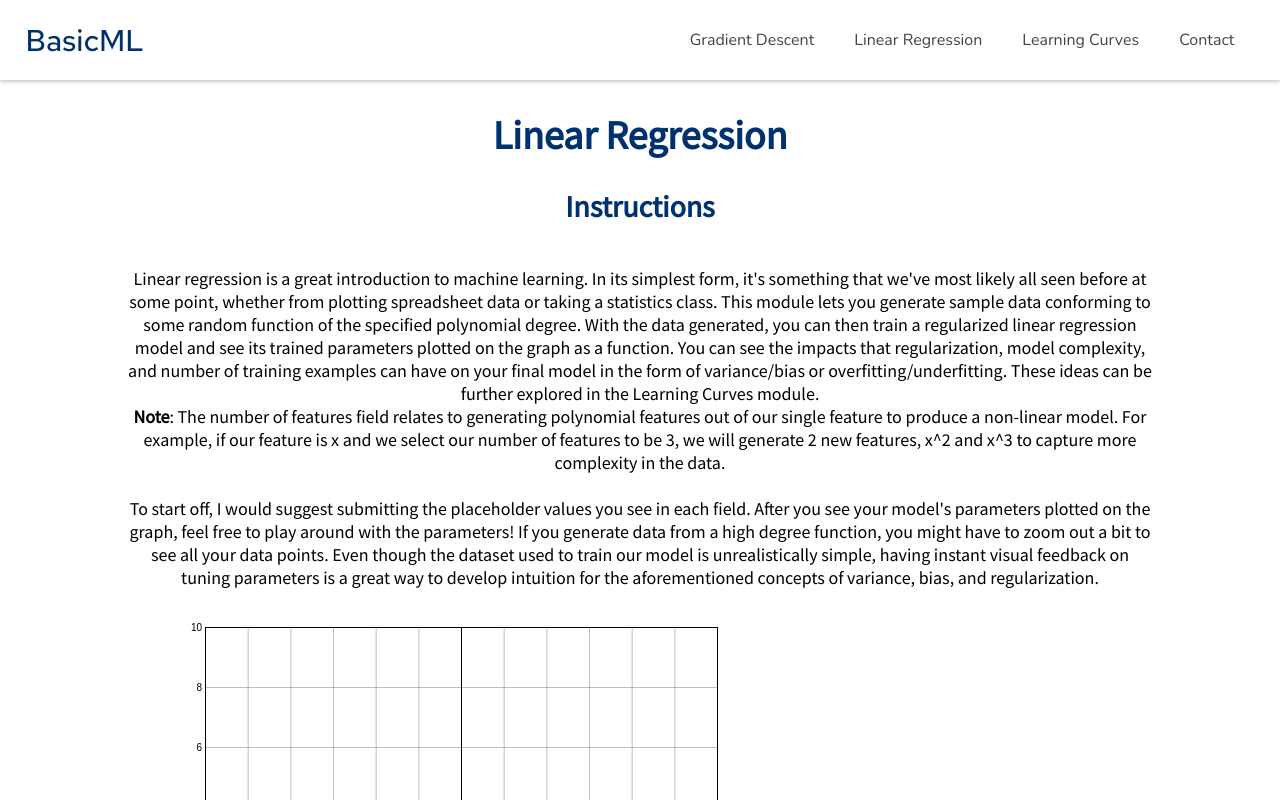
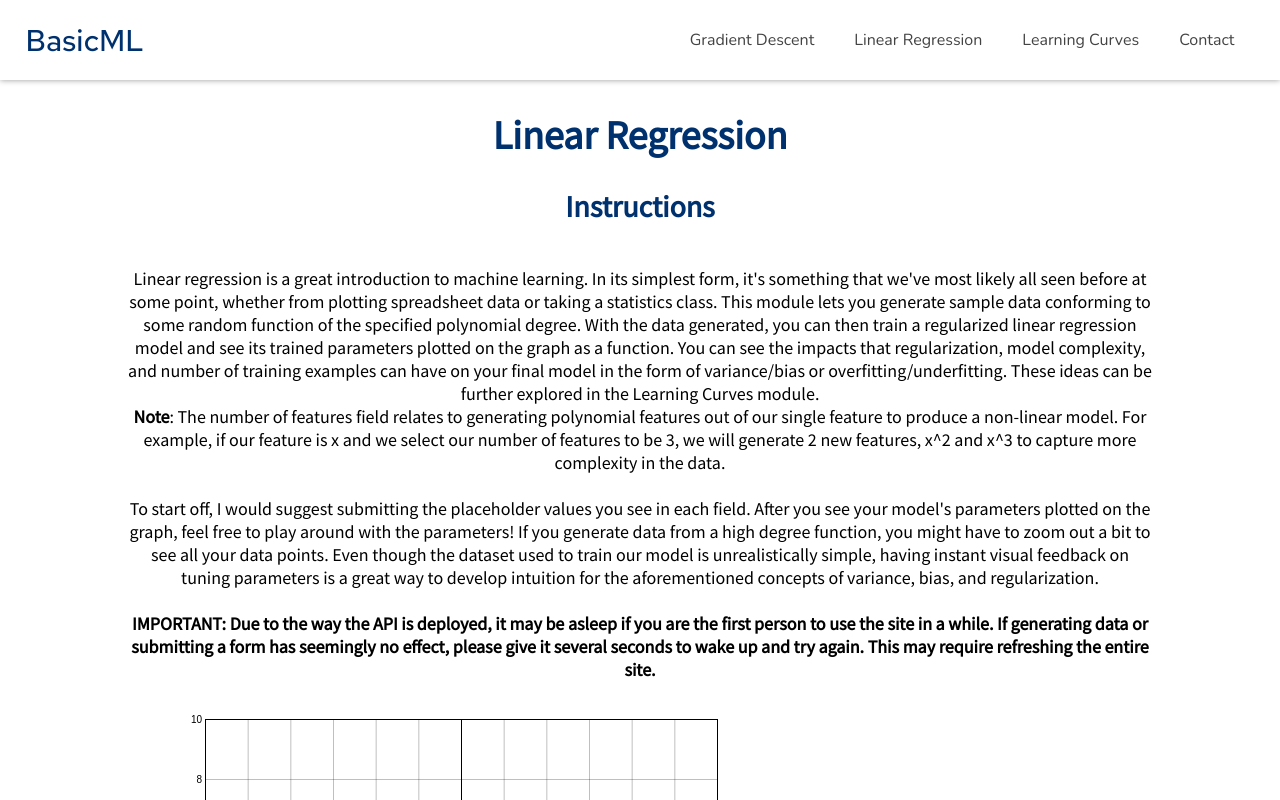
Before and after one commit to daviddzhang/basic-ml, a React (Create React App) app in the folder basic-ml-client/: page /linreg in a window 1280 px wide. Shown: the top 800 px of the page. Built offline with nearby package versions, Linux system fonts and the light colour scheme.

Commit message:
updated api warnings

```diff
--- a/basic-ml-client/src/basic_pages/Home.js
+++ b/basic-ml-client/src/basic_pages/Home.js
@@ -35,7 +35,7 @@ function Home() {
           IMPORTANT: Due to the way the API is deployed, it may be asleep if you
           are the first person to use the site in a while. If generating data or
           submitting a form has seemingly no effect, please give it several
-          seconds to wake up and try again.
+          seconds to wake up and try again. This may require refreshing the entire site.
         </b>
       </p>
     </PageLayout>
--- a/basic-ml-client/src/lcurves/LearningCurves.js
+++ b/basic-ml-client/src/lcurves/LearningCurves.js
@@ -98,8 +98,9 @@ class LearningCurves extends React.Component {
           random polynomial function of the specified degree (displayed in the
           mini plot above the input fields) and create learning curves by
           training a linear regression model with the supplied hyperparameters.
-          The model is trained on a total of 1600 data points with the CV and training scores
-          being calculated at regular intervals from 1 training example to 1600 training examples.
+          The model is trained on a total of 1600 data points with the CV and
+          training scores being calculated at regular intervals from 1 training
+          example to 1600 training examples.
           <br />
           <br />
           To see high bias and an underfitted model manifest itself in learning
@@ -110,8 +111,17 @@ class LearningCurves extends React.Component {
           model, you can keep the same data but use more features than the
           degree of your function and a lower regularization parameter - you
           should see the CV and training scores converging at a much lower cost.
+          <br />
+          <br />
+          <b>
+            IMPORTANT: Due to the way the API is deployed, it may be asleep if
+            you are the first person to use the site in a while. If generating
+            data or submitting a form has seemingly no effect, please give it
+            several seconds to wake up and try again. This may require
+            refreshing the entire site.
+          </b>
         </p>
-        <br/>
+        <br />
         <div className="plot-form-module">
           <FixedDataPlot
             data={this.state.lineData}
--- a/basic-ml-client/src/lin_reg/LinearRegression.js
+++ b/basic-ml-client/src/lin_reg/LinearRegression.js
@@ -97,12 +97,21 @@ class LinearRegression extends React.Component {
           see in each field. After you see your model's parameters plotted on
           the graph, feel free to play around with the parameters! If you
           generate data from a high degree function, you might have to zoom out
-          a bit to see all your data points. Even though the dataset used to train
-          our model is unrealistically simple, having instant visual feedback
-          on tuning parameters is a great way to develop intuition for the
-          aforementioned concepts of variance, bias, and regularization.
+          a bit to see all your data points. Even though the dataset used to
+          train our model is unrealistically simple, having instant visual
+          feedback on tuning parameters is a great way to develop intuition for
+          the aforementioned concepts of variance, bias, and regularization.
+          <br />
+          <br />
+          <b>
+            IMPORTANT: Due to the way the API is deployed, it may be asleep if
+            you are the first person to use the site in a while. If generating
+            data or submitting a form has seemingly no effect, please give it
+            several seconds to wake up and try again. This may require
+            refreshing the entire site.
+          </b>
         </p>
-        <br/>
+        <br />
         <div className="plot-form-module">
           <Plot data={this.state.data} />
           <div className="plot-form-module__forms">
```
